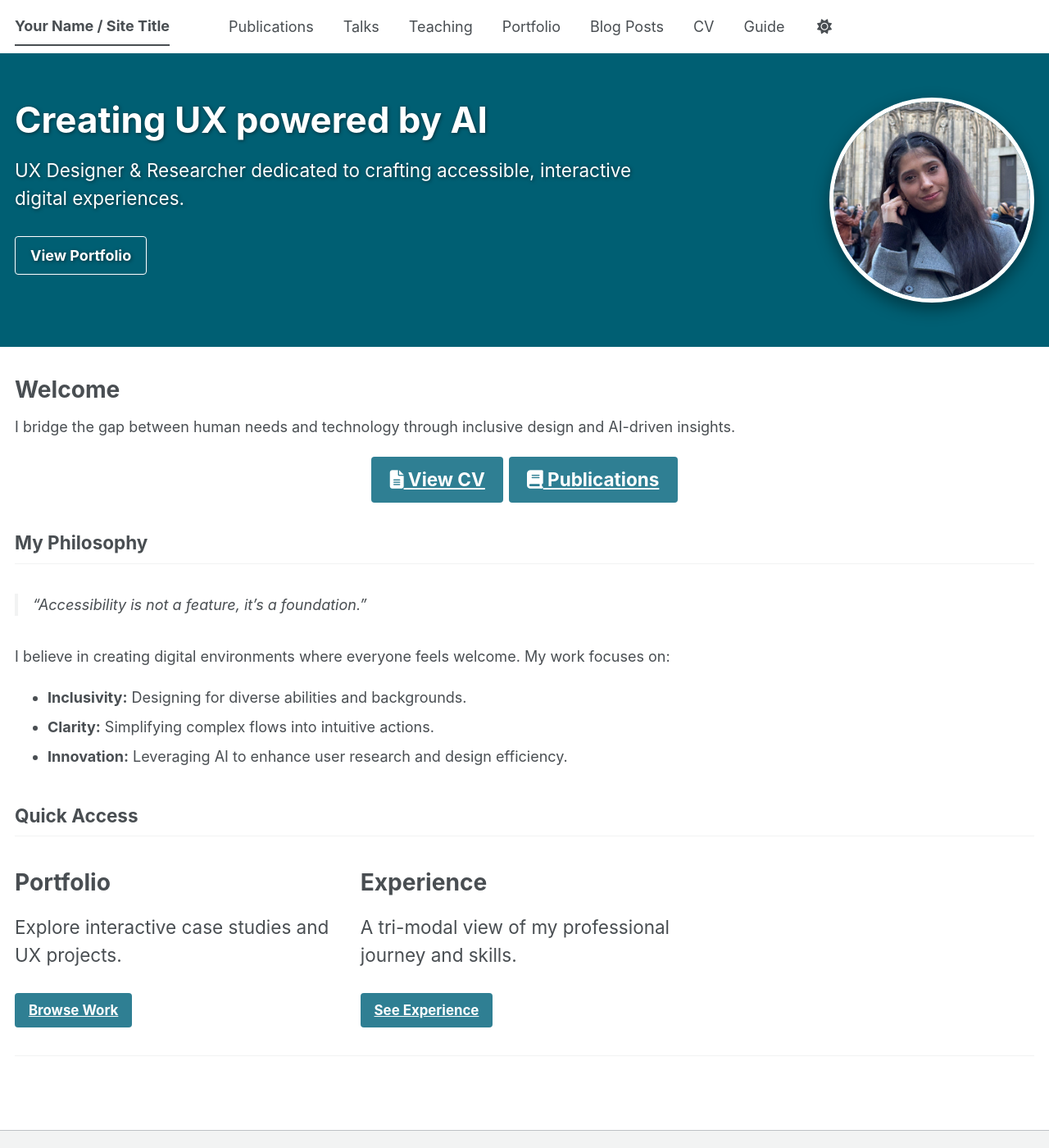
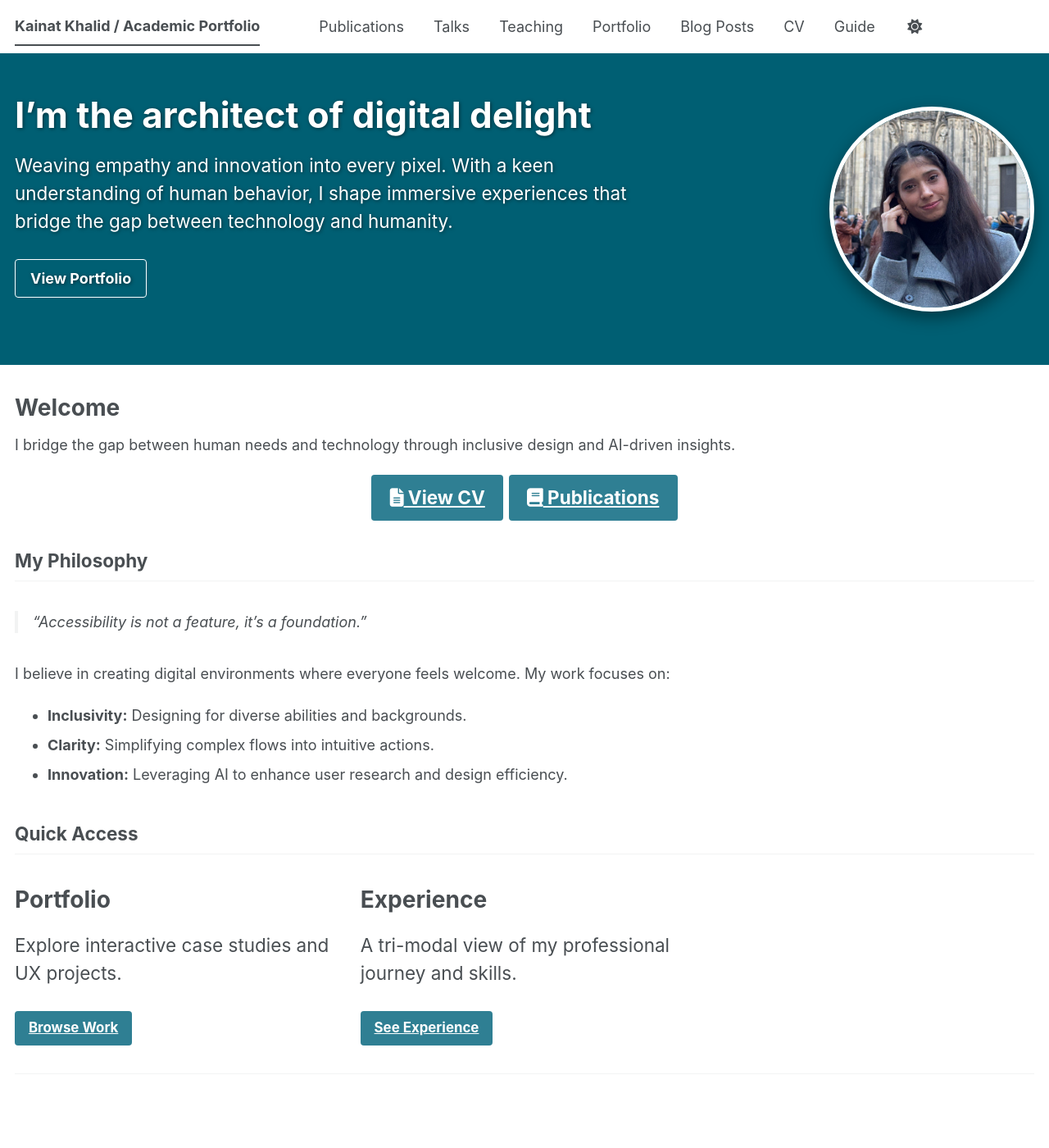
Before and after one commit to kainat304/Vibe-Coding-Hackathon, a Jekyll site: the page built from _pages/about.md, in a window 1280 px wide and 1400 px high. Shown: the whole window at 82% size. Built offline with Jekyll 4.4.1, drawn with Linux system fonts in a browser that asks for light colours; a script bundle is joined from its source files by our own code; library files that are not in the unit come from our copies; some of the changed text lies outside the part shown.

Commit message:
title and name updated

```diff
--- a/_config.yml
+++ b/_config.yml
@@ -9,10 +9,10 @@
 # Basic Site Settings
 locale                   : "en-US"
 site_theme               : "default" # The available themes options are "default", "air", "sunrise", "mint", "dirt" and "contrast"
-title                    : "Your Name / Site Title"
+title                    : "Kainat Khalid / Academic Portfolio"
 title_separator          : "-"
-name                     : &name "Your Name"
-description              : &description "Your Name's academic portfolio"   # Update this with a general description of your site, this is the default if not overridden by a page
+name                     : &name "Kainat Khalid"
+description              : &description "Kainat Khalid's academic portfolio"   # Update this with a general description of your site, this is the default if not overridden by a page
 url                      : https://academicpages.github.io # The base hostname & protocol for your site e.g. "https://[your GitHub username].github.io",
                                                            # or if you already have some other page hosted on Github then use "https://[your GitHub username].github.io/[Your Repo Name]"
 baseurl                  : "" # the subpath of your site, e.g. "/blog"
--- a/_pages/about.md
+++ b/_pages/about.md
@@ -1,6 +1,6 @@
 ---
 permalink: /
-title: "Creating UX powered by AI"
+title: "I'm the architect of digital delight"
 layout: splash
 author_profile: true
 header:
@@ -8,7 +8,7 @@ header:
   profile_image: /images/profile_image.jpeg
   cta_label: "View Portfolio"
   cta_url: "/portfolio/"
-excerpt: "UX Designer & Researcher dedicated to crafting accessible, interactive digital experiences."
+excerpt: "Weaving empathy and innovation into every pixel. With a keen understanding of human behavior, I shape immersive experiences that bridge the gap between technology and humanity."
 ---
 
 # Welcome
```
